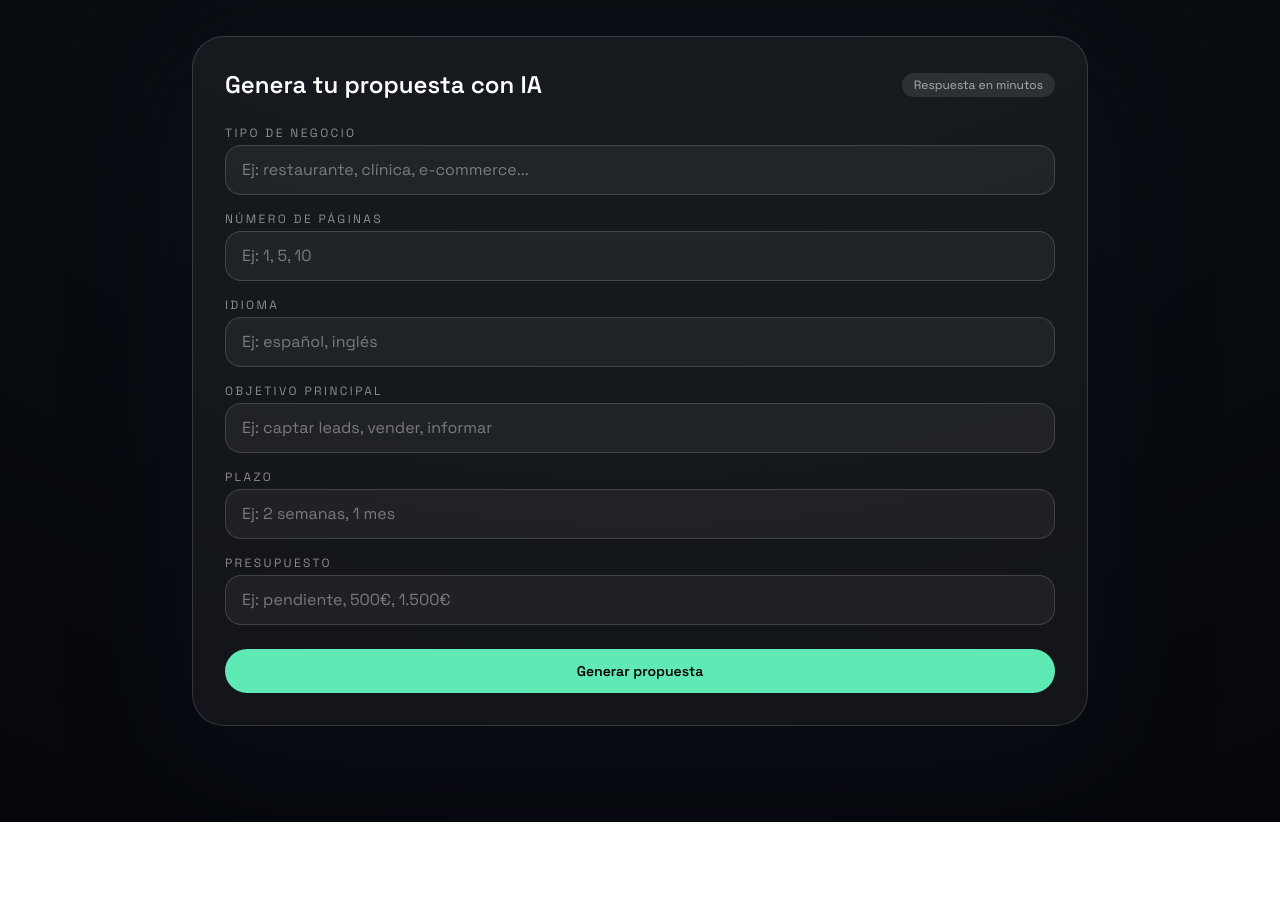
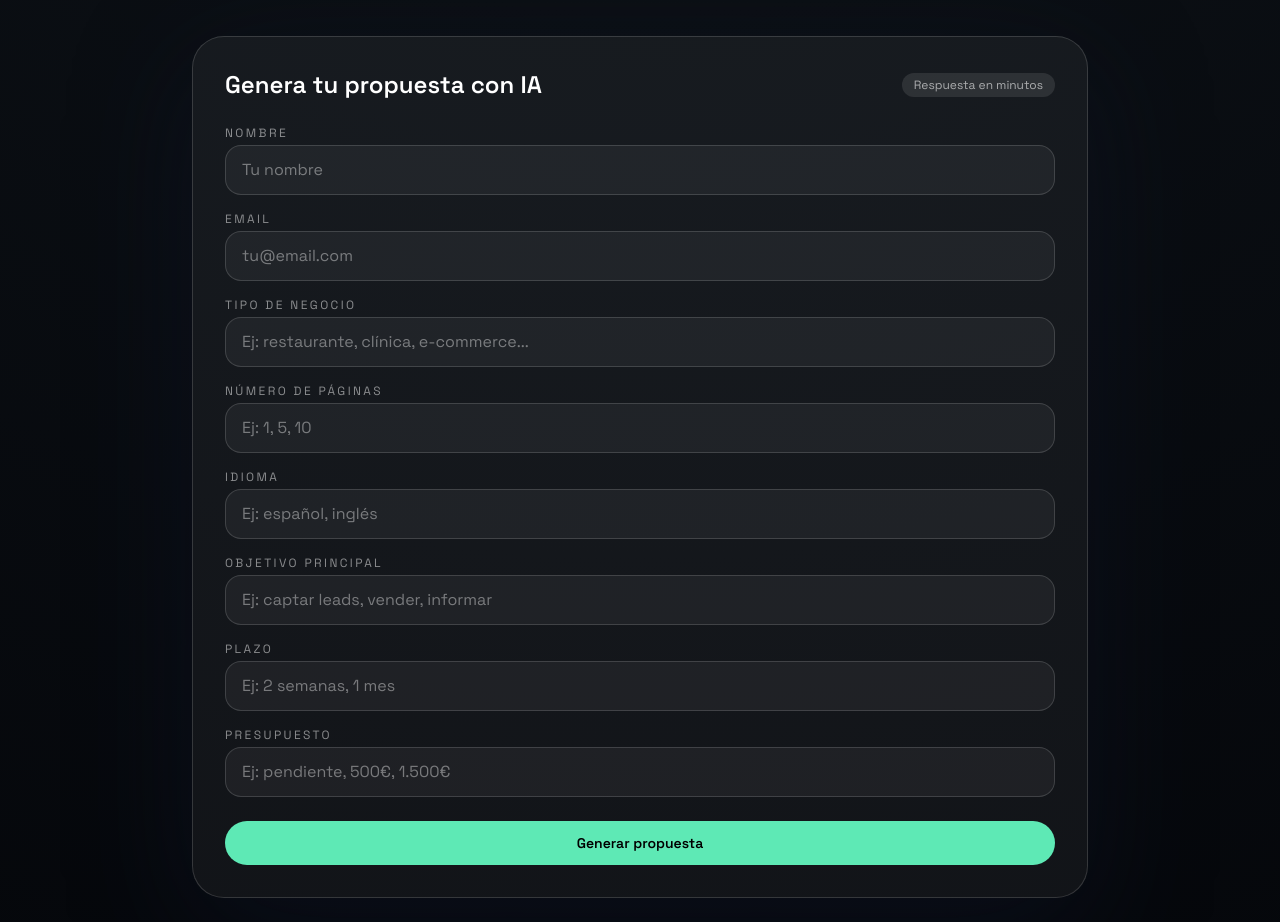
Before and after one commit to jaraque42/nextjs-boilerplate, a Next.js app: page / in a window 1280 px wide. Shown: the part 880-1802 px from the top of the page. Before the commit the page ends 1702 px from the top, so only its background shows below. Built offline with nearby package versions, Linux system fonts and the light colour scheme.

Commit message:
arreglar envio formulario

```diff
--- a/app/page.tsx
+++ b/app/page.tsx
@@ -13,6 +13,8 @@ export default function Home() {
     setResultado(null)
 
     const payload = {
+      nombre: formData.get("nombre"),
+      email: formData.get("email"),
       tipoNegocio: formData.get("tipoNegocio"),
       paginas: formData.get("paginas"),
       idioma: formData.get("idioma"),
@@ -22,18 +24,17 @@ export default function Home() {
     }
 
     try {
-      const res = await fetch("/api/propuesta", {
+      const res = await fetch("/api/contacto", {
         method: "POST",
         headers: { "Content-Type": "application/json" },
         body: JSON.stringify(payload),
       })
 
       if (!res.ok) {
-        throw new Error("No se pudo generar la propuesta")
+        throw new Error("No se pudo enviar la solicitud")
       }
 
-      const data = await res.json()
-      setResultado(data.text ?? "Sin respuesta")
+      setResultado("¡Listo! Te contactaremos pronto. Puedes agendar ahora.")
     } catch (err) {
       setError("Hubo un problema. Intenta de nuevo en un minuto.")
     } finally {
@@ -156,6 +157,31 @@ export default function Home() {
           <form action={onSubmit} className="mt-6 grid gap-4">
             <div className="grid gap-1">
               <label className="text-xs uppercase tracking-[0.2em] text-white/50">
+                Nombre
+              </label>
+              <input
+                name="nombre"
+                required
+                className="rounded-2xl border border-white/15 bg-white/5 px-4 py-3 text-white placeholder:text-white/40"
+                placeholder="Tu nombre"
+              />
+            </div>
+
+            <div className="grid gap-1">
+              <label className="text-xs uppercase tracking-[0.2em] text-white/50">
+                Email
+              </label>
+              <input
+                name="email"
+                type="email"
+                required
+                className="rounded-2xl border border-white/15 bg-white/5 px-4 py-3 text-white placeholder:text-white/40"
+                placeholder="tu@email.com"
+              />
+            </div>
+
+            <div className="grid gap-1">
+              <label className="text-xs uppercase tracking-[0.2em] text-white/50">
                 Tipo de negocio
               </label>
               <input
```
